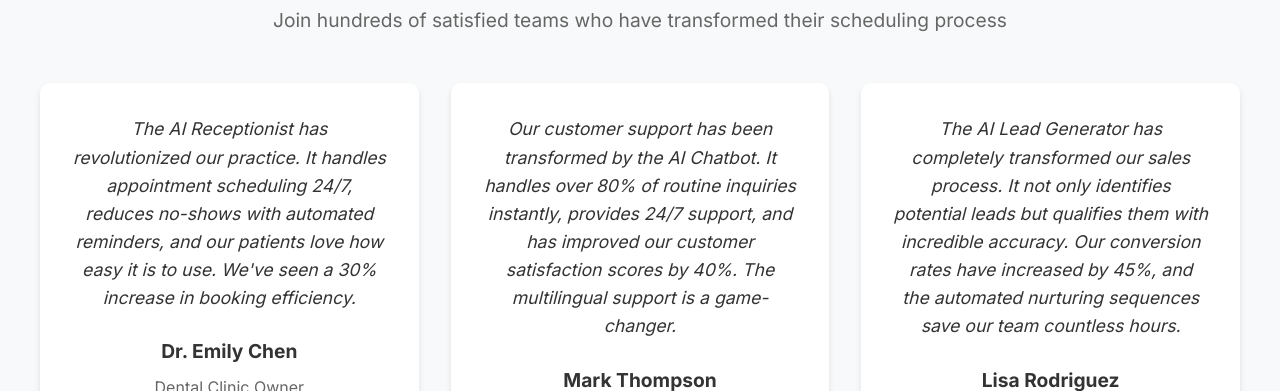
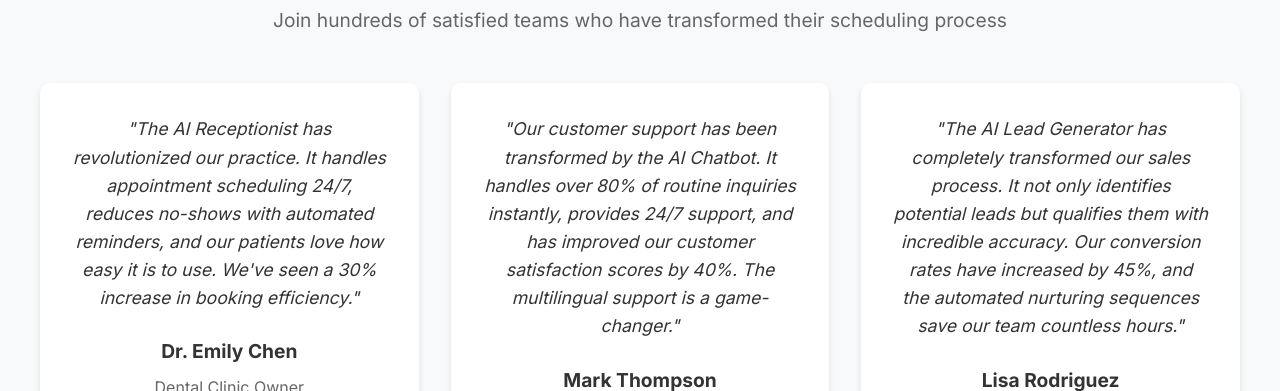
Before and after one commit to Jannatt22/Scheduly-AI, a React (Create React App) app: page / in a window 1280 px wide. Shown: the part 2592-2983 px from the top of the page. Built offline with nearby package versions, Linux system fonts and the light colour scheme.

Commit message:
Fix testimonial quotes formatting

```diff
--- a/src/App.tsx
+++ b/src/App.tsx
@@ -224,19 +224,19 @@ const BenefitsSection = () => {
 const TestimonialsSection = () => {
   const testimonials = [
     {
-      text: "The AI Receptionist has revolutionized our practice. It handles appointment scheduling 24/7, reduces no-shows with automated reminders, and our patients love how easy it is to use. We've seen a 30% increase in booking efficiency.",
+      text: '"The AI Receptionist has revolutionized our practice. It handles appointment scheduling 24/7, reduces no-shows with automated reminders, and our patients love how easy it is to use. We\'ve seen a 30% increase in booking efficiency."',
       author: "Dr. Emily Chen",
       role: "Dental Clinic Owner",
       rating: 5
     },
     {
-      text: "Our customer support has been transformed by the AI Chatbot. It handles over 80% of routine inquiries instantly, provides 24/7 support, and has improved our customer satisfaction scores by 40%. The multilingual support is a game-changer.",
+      text: '"Our customer support has been transformed by the AI Chatbot. It handles over 80% of routine inquiries instantly, provides 24/7 support, and has improved our customer satisfaction scores by 40%. The multilingual support is a game-changer."',
       author: "Mark Thompson",
       role: "E-commerce Director",
       rating: 5
     },
     {
-      text: "The AI Lead Generator has completely transformed our sales process. It not only identifies potential leads but qualifies them with incredible accuracy. Our conversion rates have increased by 45%, and the automated nurturing sequences save our team countless hours.",
+      text: '"The AI Lead Generator has completely transformed our sales process. It not only identifies potential leads but qualifies them with incredible accuracy. Our conversion rates have increased by 45%, and the automated nurturing sequences save our team countless hours."',
       author: "Lisa Rodriguez",
       role: "Sales Manager",
       rating: 5
```
